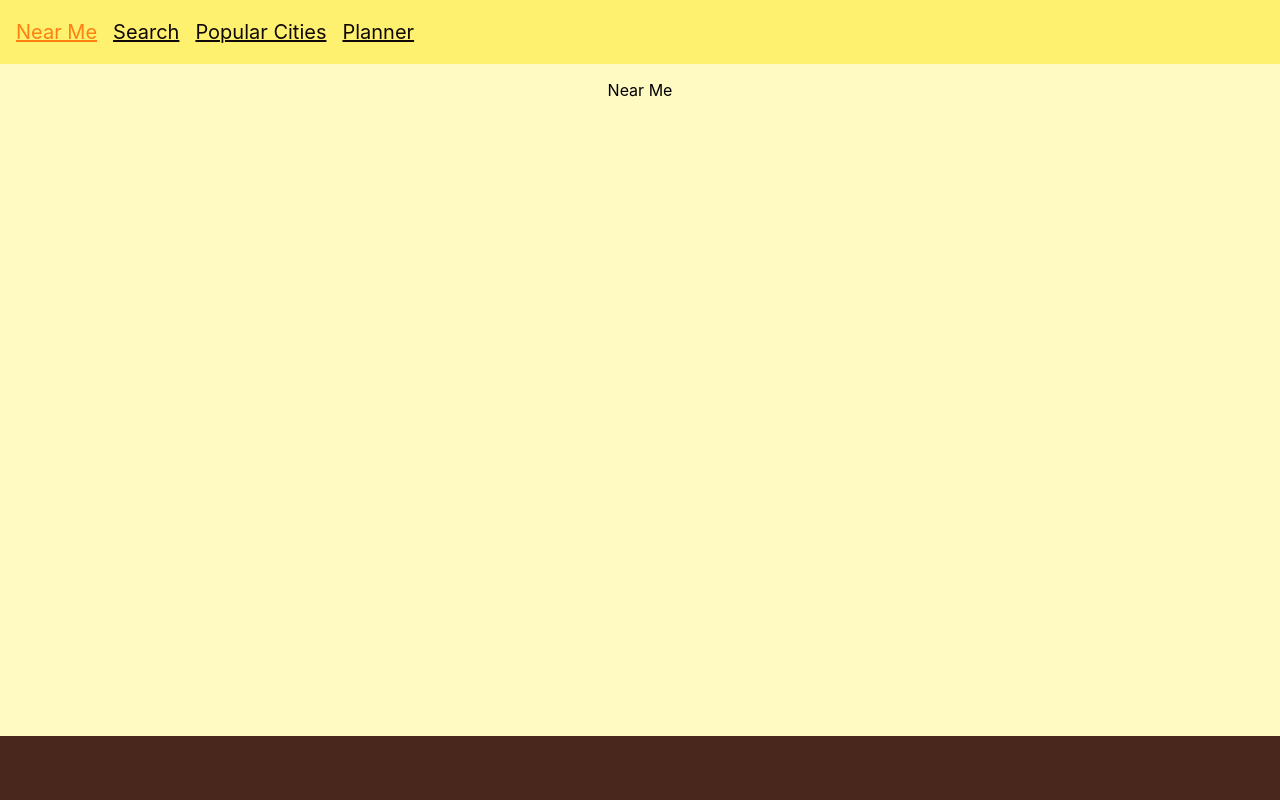
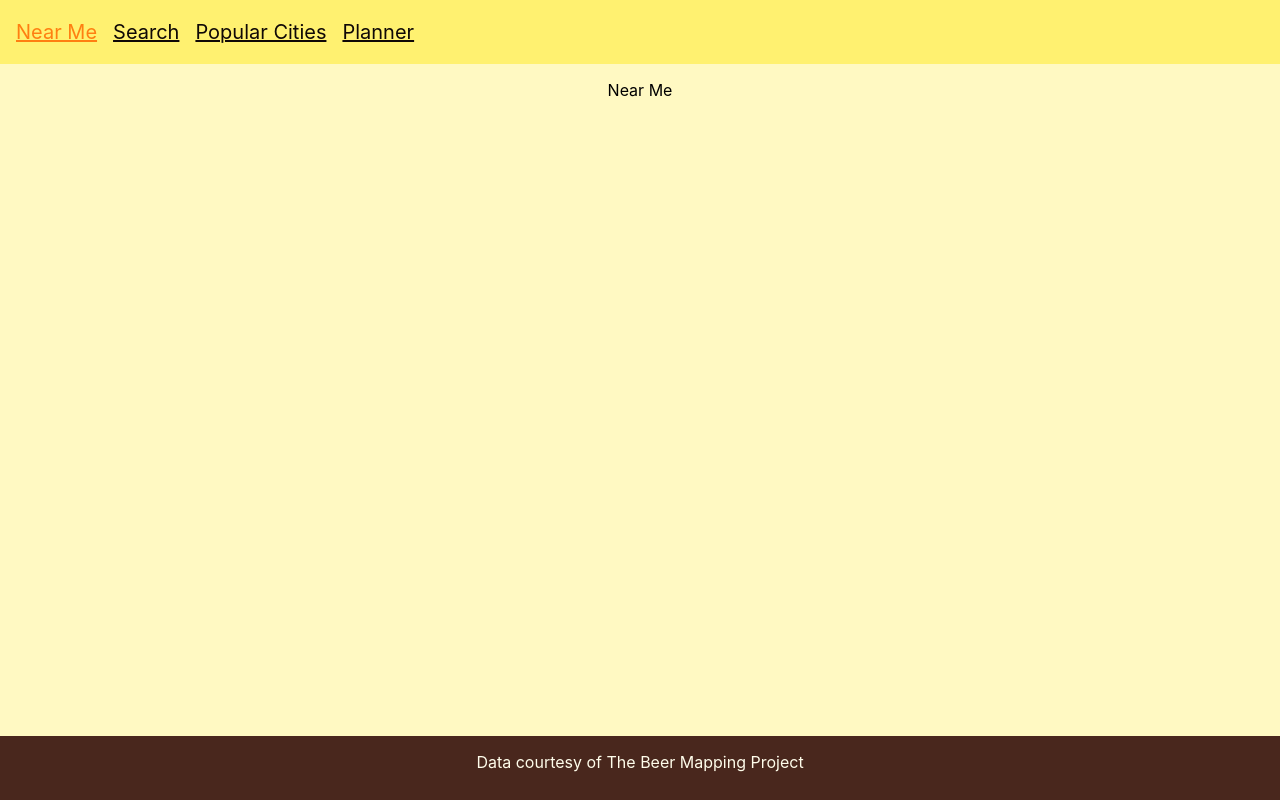
Before and after one commit to therealpelance/BrewDay, a React (Create React App) app: page / in a window 1280 px wide. Built offline with nearby package versions, Linux system fonts and the light colour scheme.

Commit message:
Add components for locations and maps

```diff
--- a/src/App.css
+++ b/src/App.css
@@ -42,6 +42,7 @@
 .App-footer {
   background-color: var(--background-color-dark);
   min-height: 4rem;
+  color: var(--text-color-light);
 }
 
 .App-link {
--- a/src/App.jsx
+++ b/src/App.jsx
@@ -68,7 +68,9 @@ function App() {
           </Routes>
         </main>
         <footer className='App-footer'>
-
+          <div>
+            <p>Data courtesy of The Beer Mapping Project</p>
+          </div>
         </footer>
       </div>
     </Router>
```
Also changed, not shown: src/features/Location/Location.jsx (added, +11 -0 lines), src/features/LocationList/LocationList.jsx (added, +11 -0 lines), src/features/Map/Map.jsx (added, +11 -0 lines), src/features/Location/Location.css (added), src/features/LocationList/LocationList.css (added), src/features/Map/Map.css (added).
